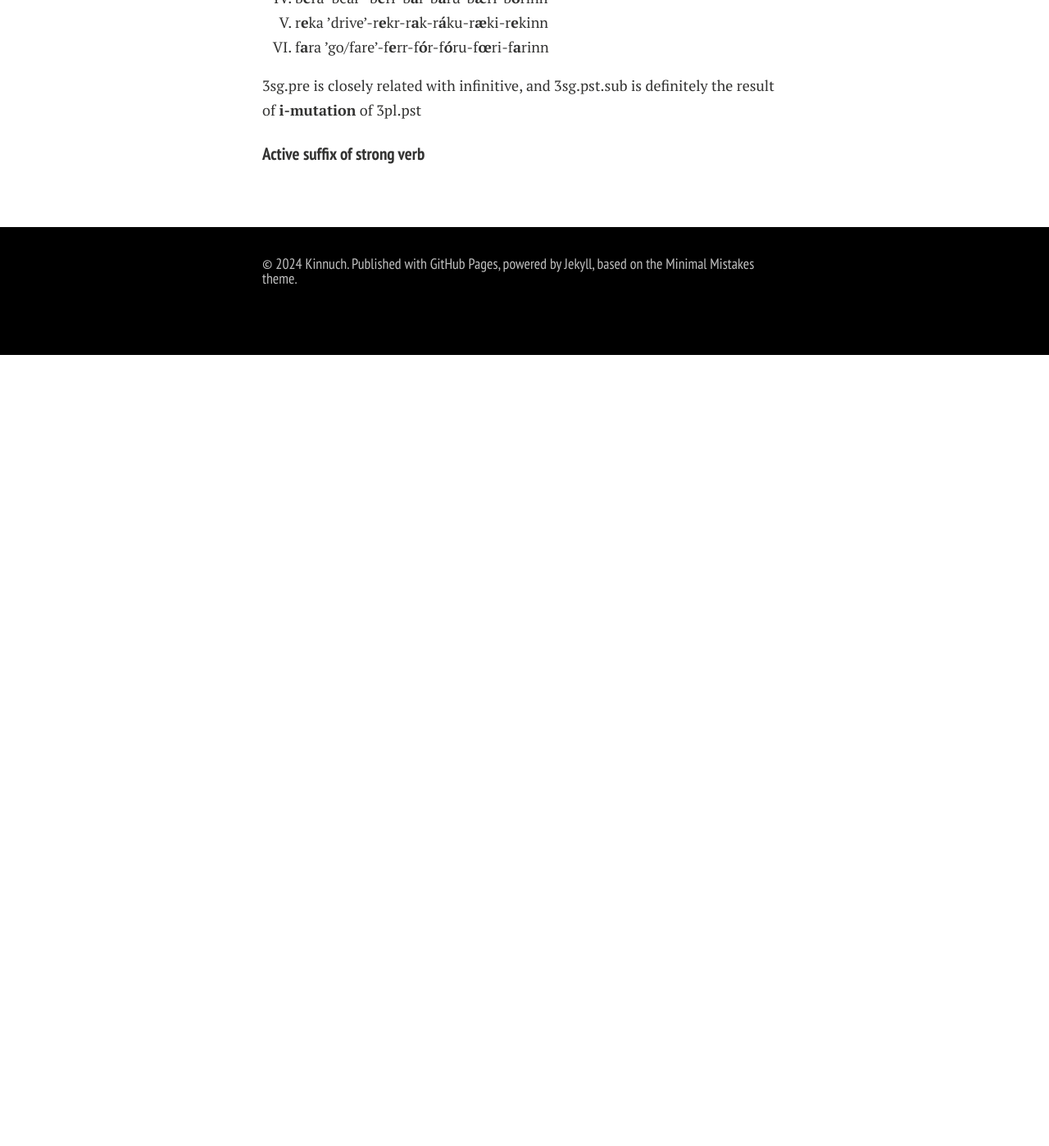
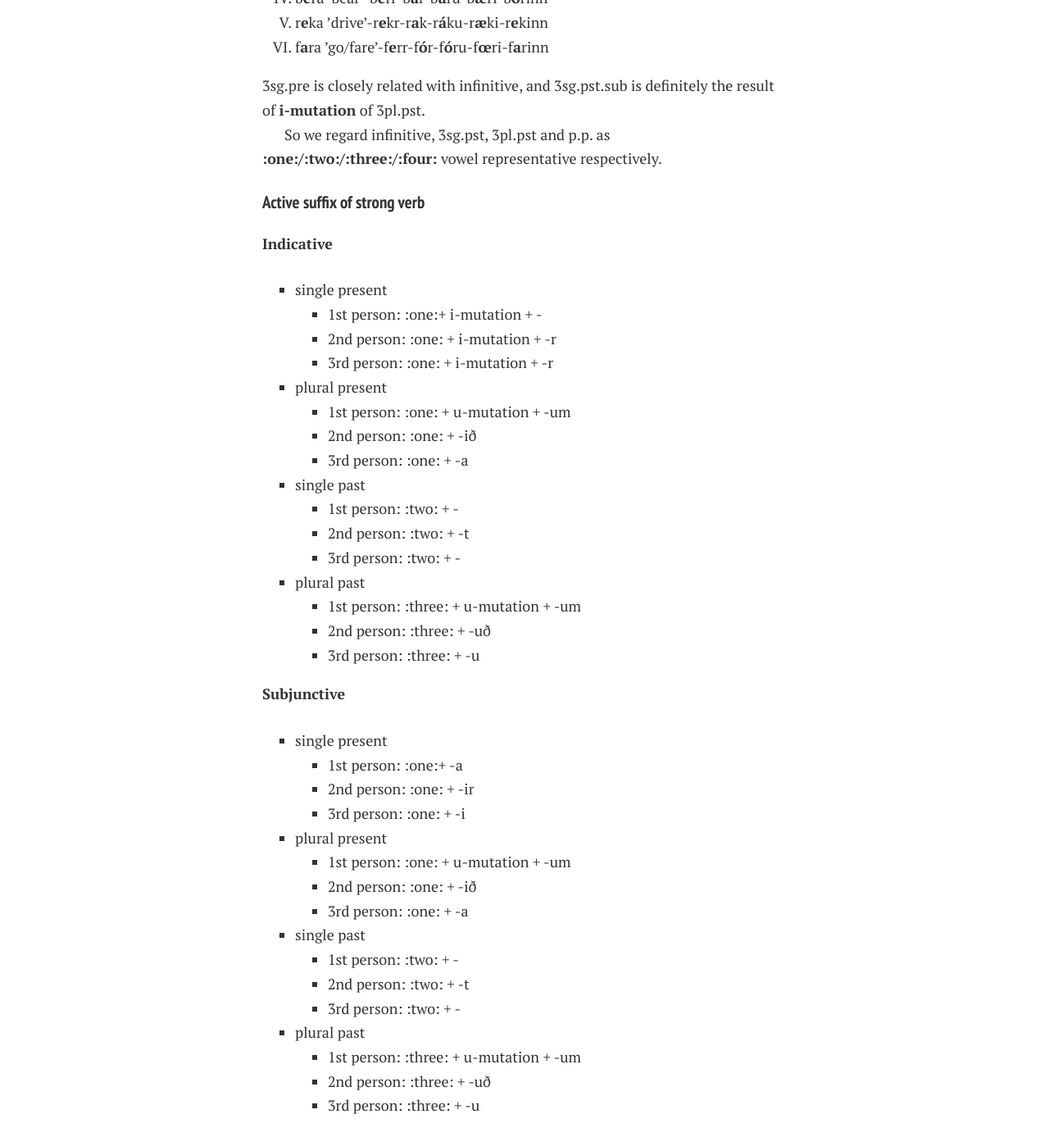
Before and after one commit to Kinnuch/kinnuch.github.io, a Jekyll site: the page built from laim/oldicelandic.md, in a window 1280 px wide and 1400 px high, scrolled down 8234 px. Shown: the whole window at 82% size. Built offline with Jekyll 4.4.1, drawn with Linux system fonts in a browser that asks for light colours; nearby versions of some CDN libraries; comment, search, counter and statistics services are not loaded; a style sheet for code colours, icons or effects is not loaded; before the commit the page ends 8667 px from its top, so only the background shows below that.

Commit message:
update Oldicelandic note

```diff
--- a/laim/oldicelandic.md
+++ b/laim/oldicelandic.md
@@ -294,6 +294,46 @@ Seven categories where the former six are quite regular:
 5. r**e**ka ’drive’-r**e**kr-r**a**k-r**á**ku-r**æ**ki-r**e**kinn
 6. f**a**ra ’go/fare’-f**e**rr-f**ó**r-f**ó**ru-f**œ**ri-f**a**rinn
 
-3sg.pre is closely related with infinitive, and 3sg.pst.sub is definitely the result of **i-mutation** of 3pl.pst
+3sg.pre is closely related with infinitive, and 3sg.pst.sub is definitely the result of **i-mutation** of 3pl.pst.
+
+So we regard infinitive, 3sg.pst, 3pl.pst and p.p. as **:one:/:two:/:three:/:four:** vowel representative respectively.
 
 ##### Active suffix of strong verb
+
+**Indicative**
+
+- single present
+  - 1st person: :one:+ i-mutation + -
+  - 2nd person: :one: + i-mutation + -r
+  - 3rd person: :one: + i-mutation + -r
+- plural present
+  - 1st person: :one: + u-mutation + -um
+  - 2nd person: :one: + -ið
+  - 3rd person: :one: + -a
+- single past
+  - 1st person: :two: + -
+  - 2nd person: :two: + -t
+  - 3rd person: :two: + -
+- plural past
+  - 1st person: :three: + u-mutation + -um
+  - 2nd person: :three: + -uð
+  - 3rd person: :three: + -u
+
+**Subjunctive**
+
+- single present
+  - 1st person: :one:+ -a
+  - 2nd person: :one: + -ir
+  - 3rd person: :one: + -i
+- plural present
+  - 1st person: :one: + u-mutation + -um
+  - 2nd person: :one: + -ið
+  - 3rd person: :one: + -a
+- single past
+  - 1st person: :two: + -
+  - 2nd person: :two: + -t
+  - 3rd person: :two: + -
+- plural past
+  - 1st person: :three: + u-mutation + -um
+  - 2nd person: :three: + -uð
+  - 3rd person: :three: + -u
```
